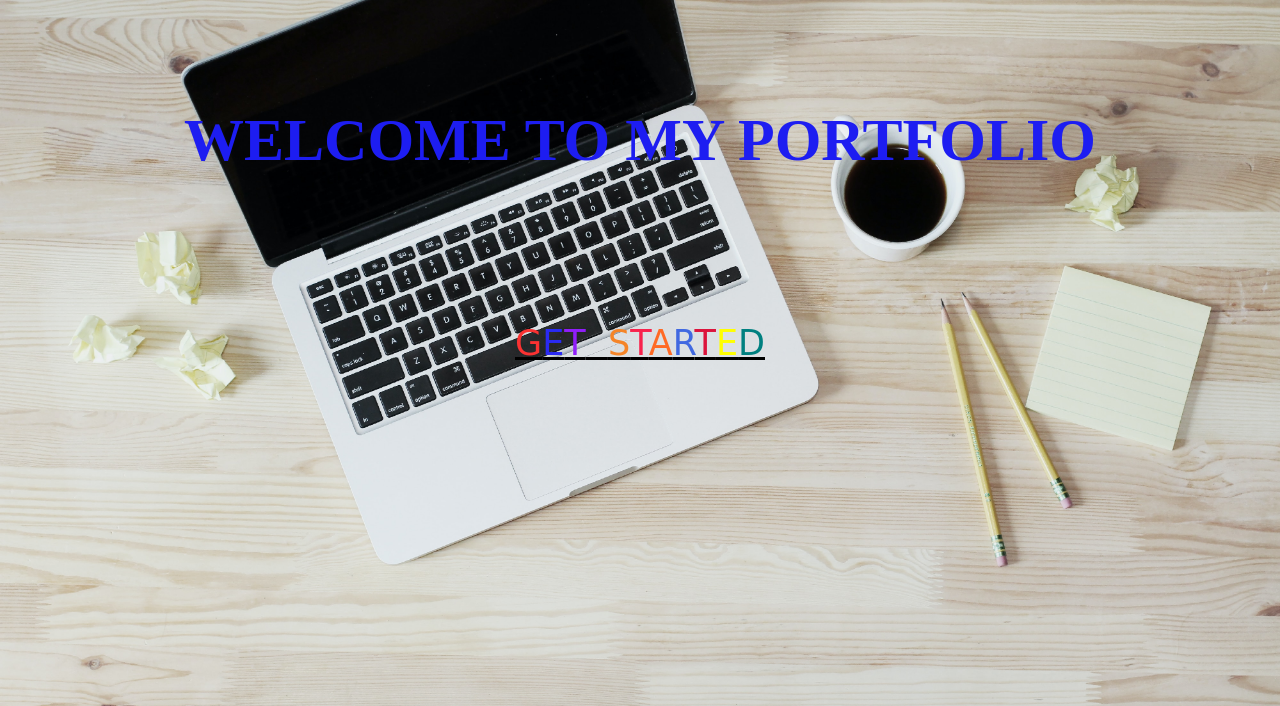
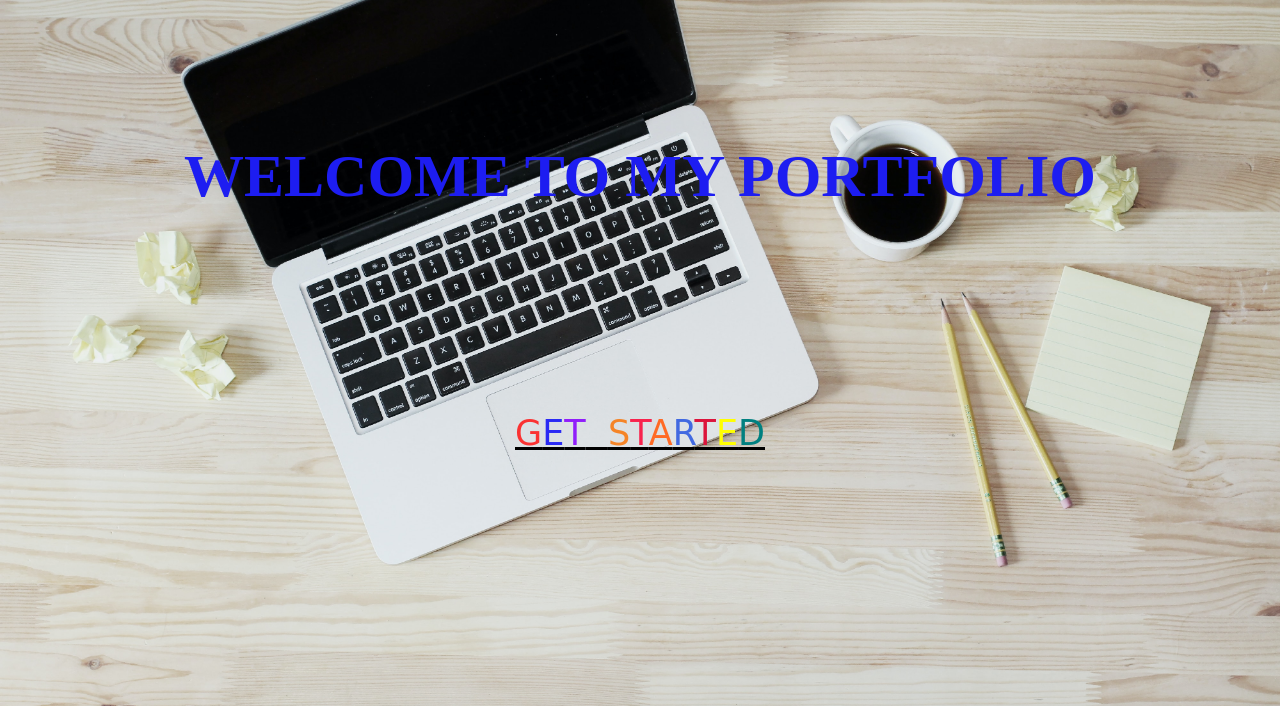
Before and after one commit to Yeshwanthgowda82/.github.io, a plain HTML site: page index.html in a window 1280 px wide. Shown: the part 94-800 px from the top of the page. Drawn offline with Linux system fonts and the light colour scheme.

Commit message:
Update index.html

```diff
--- a/index.html
+++ b/index.html
@@ -29,9 +29,9 @@
     </style>
      <div> <h1 id="one">&nbsp;&nbsp;&nbsp;<img src="the-tap-academy-logo-01.png"  height="60px" width="150px"></h1><br><br><h1><a href="aboutme.html" target="_blank">About Me</a>&nbsp;&nbsp;<a target="_blank" href="education.html">Education</a>&nbsp;&nbsp;<a target="_blank" href="projects.html">Projects</a>&nbsp;&nbsp;<a target="_blank" href="certificates.html">Certificates</a>&nbsp;&nbsp;<a target="_blank" href="contactme.html">Contact Me</a>&nbsp;&nbsp;</h1></div>
     </head>
-<body><br><br><br>
+<body><br><br><br><br><br>
     <h1 style="font-size: 60px; color: rgb(29, 29, 241); "><center>WELCOME TO MY PORTFOLIO</center></h1>
-    <br><br><br><br><br><br>
+    <br><br><br><br><br><br><br><br><br>
     <a style="font-size: 35px;font-family: cursive;" target="_blank" href="getstarted.html"><center><span style="color: rgb(250, 50, 50);">G</span><span style="color: rgb(42, 42, 244);">E</span><span style="color: rgb(144, 30, 250);">T</span>&nbsp;&nbsp;<span style="color:rgb(245, 132, 39)">S</span><span style="color: rgb(248, 35, 77);">T</span><span style="color: rgb(255, 106, 37);">A</span><span style="color: royalblue;">R</span><span style="color: crimson;">T</span><span style="color:yellow;">E</span><span style="color:teal">D</span></center></a>
 </body>
 </html>
```
